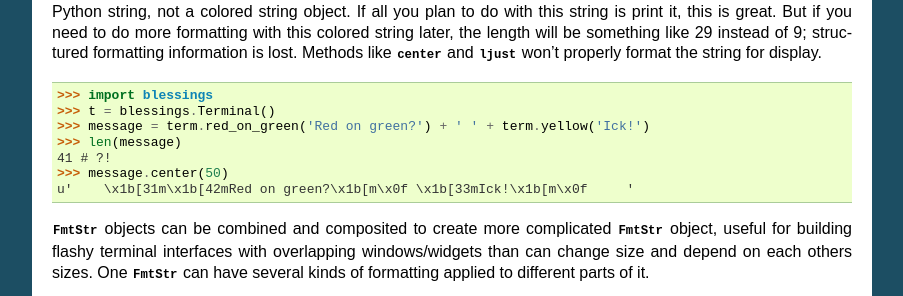
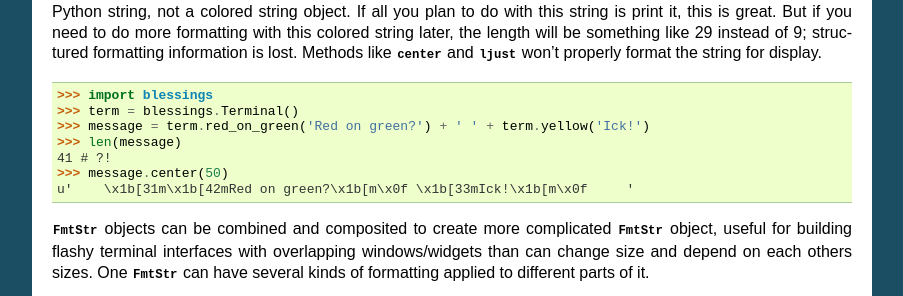
Before and after one commit to bpython/curtsies, a Sphinx documentation site: the page built from docs/FmtStr.rst, in a window 1280 px wide and 900 px high, scrolled down 711 px. Shown: the part 156-452 px from the top of the window, without its empty margins (198-1101 px from the left). Built offline with Sphinx 7.4.7, drawn with Linux system fonts in a browser that asks for light colours.

Commit message:
fix Blessings example t -> term
Thanks to @satanowski for the fix!

```diff
--- a/docs/FmtStr.rst
+++ b/docs/FmtStr.rst
@@ -54,7 +54,7 @@ and :py:meth:`ljust <https://docs.python.org/2/library/stdtypes.html#str.ljust>`
 won't properly format the string for display.
 
 >>> import blessings
->>> t = blessings.Terminal()
+>>> term = blessings.Terminal()
 >>> message = term.red_on_green('Red on green?') + ' ' + term.yellow('Ick!')
 >>> len(message)
 41 # ?!
```
